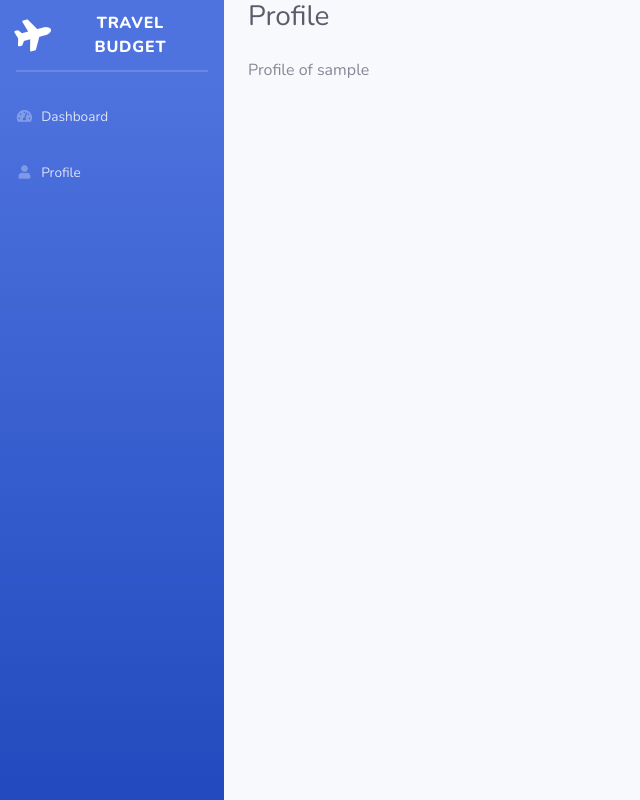
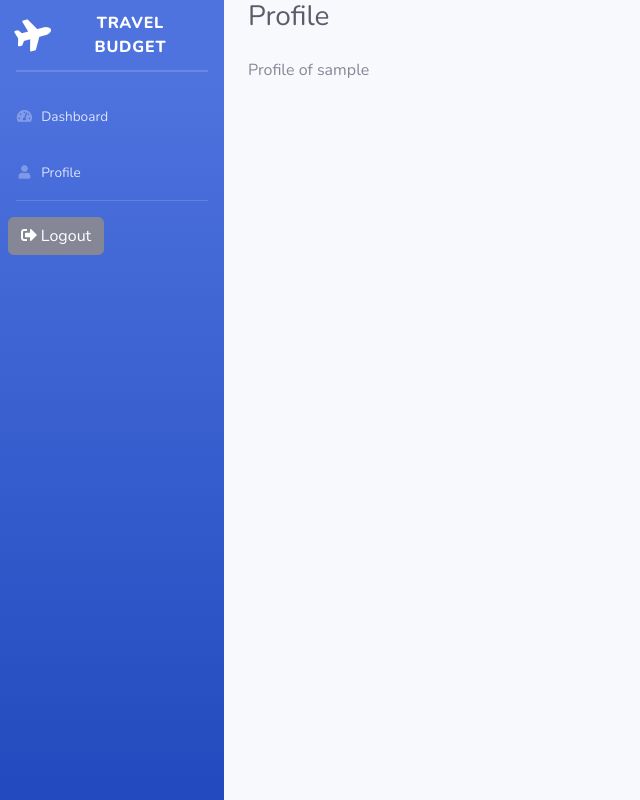
Before and after one commit to AntoineLBT/travel_budget, a Django app: page /profile in a window 1280 px wide. Shown: the whole page, without its empty margins (0-640 px from the left). Run offline with Django 4.2, Linux system fonts and the light colour scheme; the visitor is signed in with stand-in values (Sample User, id 1); some libraries are stand-ins or nearby versions.

Commit message:
Add logout button and LoginRequiredMixin

```diff
--- a/www/templates/base.html
+++ b/www/templates/base.html
@@ -46,6 +46,16 @@
                             <span>{{action.name}}</span></a>
                     </li>
                 {% endfor %}
+                <hr class="sidebar-divider">
+                    <form action="{%url 'logout'%}" method="post">
+                        {% csrf_token %}
+                        <li class="nav-item">
+                            <button class="btn btn-secondary ml-2" type=submit">
+                                <i class="fas fa-sign-out-alt"></i>
+                                <span>Logout</span>
+                            </button>
+                        </li>
+                    </form>
             {% endfor %}
 
             {% comment %}
--- a/www/urls.py
+++ b/www/urls.py
@@ -1,11 +1,12 @@
 from django.urls import path
 
-from .views import (CreateOrJoinTripView, CreateTripView, DashboardView,
-                    LoginView, ProfileView, RegistrationView)
+from .views import (CreateOrJoinTripView, CreateTripView, CustomLogoutView,
+                    DashboardView, LoginView, ProfileView, RegistrationView)
 
 urlpatterns = [
     path("dashboard", DashboardView.as_view(), name="dashboard"),
     path("login", LoginView.as_view(), name="login"),
+    path("logout", CustomLogoutView.as_view(), name="logout"),
     path("registration", RegistrationView.as_view(), name="registration"),
     path("profile", ProfileView.as_view(), name="profile"),
     path(
--- a/www/views.py
+++ b/www/views.py
@@ -1,4 +1,6 @@
 from django.contrib.auth import authenticate, login
+from django.contrib.auth.mixins import LoginRequiredMixin
+from django.contrib.auth.views import LogoutView
 from django.urls import reverse
 from django.views.generic import FormView, TemplateView
 
@@ -8,7 +10,8 @@ from accounts.models import User
 from .forms import make_login_form, make_registration_form, make_trip_form
 
 
-class DashboardView(TemplateView):
+class DashboardView(LoginRequiredMixin, TemplateView):
+    login_url = "/login"
     template_name: str = "dashboard.html"
 
 
@@ -34,6 +37,11 @@ class LoginView(FormView):
         return reverse("dashboard")
 
 
+class CustomLogoutView(LogoutView):
+    def get_redirect_url(self) -> str:
+        return reverse("login")
+
+
 class RegistrationView(FormView):
     template_name: str = "registration.html"
 
@@ -52,15 +60,15 @@ class RegistrationView(FormView):
         return reverse("login")
 
 
-class ProfileView(TemplateView):
+class ProfileView(LoginRequiredMixin, TemplateView):
     template_name: str = "profile.html"
 
 
-class CreateOrJoinTripView(TemplateView):
+class CreateOrJoinTripView(LoginRequiredMixin, TemplateView):
     template_name: str = "create_or_join_trip.html"
 
 
-class CreateTripView(FormView):
+class CreateTripView(LoginRequiredMixin, FormView):
     template_name: str = "create_trip.html"
 
     def get_form_class(self):
```
Also changed, not shown: www/tests/test_create_trip.py (+14 -3 lines), www/tests/test_dashboard.py (added, +21 -0 lines), www/tests/test_profile.py (added, +21 -0 lines).
